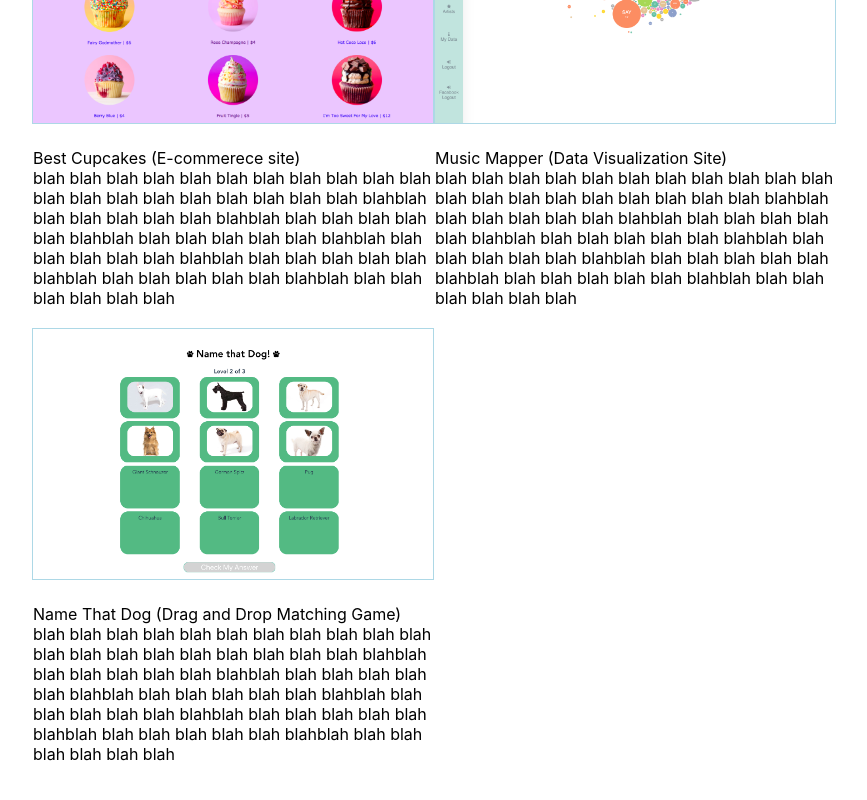
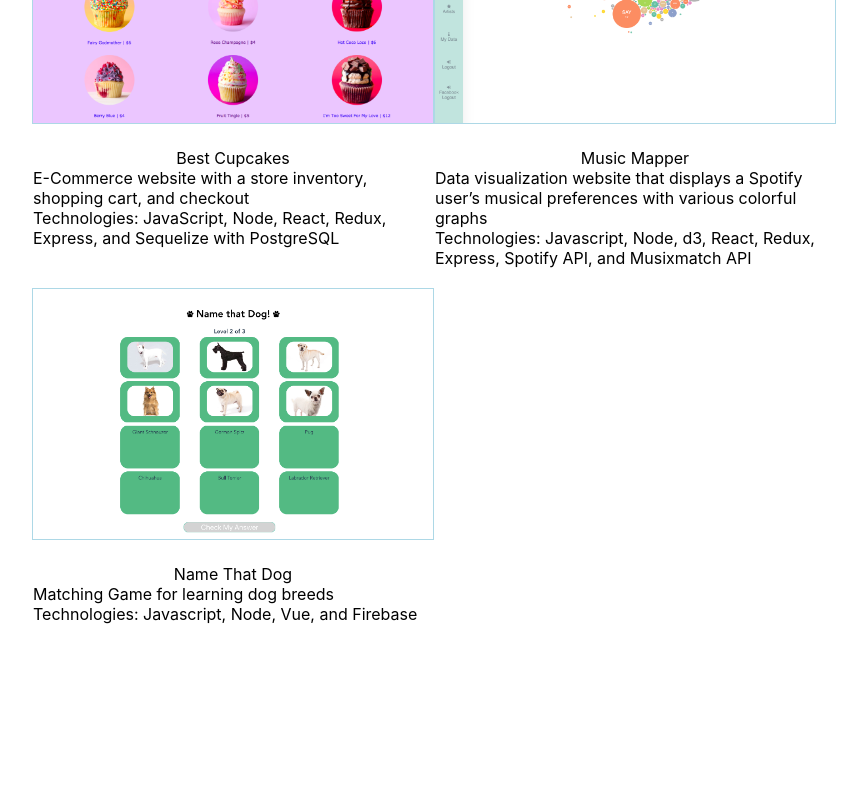
Before and after one commit to nataliegarate/personal-website, a React (Create React App) app: page / in a window 1280 px wide. Shown: the part 1205-2005 px from the top of the page, without its empty margins (32-899 px from the left). After the commit the page ends 1929 px from the top, so only its background shows below. Built offline with nearby package versions, Linux system fonts and the light colour scheme.

Commit message:
updated project descriptions

```diff
--- a/src/App.css
+++ b/src/App.css
@@ -80,6 +80,7 @@
   padding: 0px;
   width: 90%;
   flex-wrap: wrap;
+  align-items: flex-start;
 }
 
 
@@ -123,3 +124,11 @@
 .single-text-item{
   width: 400px;
 }
+
+.project-title{
+  text-align: center;
+}
+
+/* .project-description{
+  font-style: italic;
+} */
--- a/src/Projects.js
+++ b/src/Projects.js
@@ -9,29 +9,44 @@ function Projects() {
       <div className='all-project-items-container'>
         <div className='project-item'>
           <div className='single-sub-item'>
-          <img src="./BestCupcakes.png" className='project-photo'/>
+            <img src="./BestCupcakes.png" className='project-photo' />
           </div>
           <div className='single-text-item'>
-            Best Cupcakes (E-commerece site)
-            <br/> blah blah blah blah blah blah blah blah blah blah blah blah blah blah blah blah blah blah blah blah blahblah blah blah blah blah blah blahblah blah blah blah blah blah blahblah blah blah blah blah blah blahblah blah blah blah blah blah blahblah blah blah blah blah blah blahblah blah blah blah blah blah blahblah blah blah blah blah blah blah
+            <div className='project-title'>Best Cupcakes</div>
+            <div className='project-description'>
+            E-Commerce website with a store inventory, shopping cart, and checkout
+            </div>
+            <div className='project-tech'>
+            Technologies: JavaScript, Node, React, Redux, Express, and Sequelize with PostgreSQL
+            </div>
           </div>
         </div>
         <div className='project-item'>
           <div className='single-sub-item'>
-          <img src="./MusicMapper.png" className='project-photo'/>
+            <img src="./MusicMapper.png" className='project-photo' />
           </div>
           <div className='single-text-item'>
-          Music Mapper (Data Visualization Site)
-            <br/> blah blah blah blah blah blah blah blah blah blah blah blah blah blah blah blah blah blah blah blah blahblah blah blah blah blah blah blahblah blah blah blah blah blah blahblah blah blah blah blah blah blahblah blah blah blah blah blah blahblah blah blah blah blah blah blahblah blah blah blah blah blah blahblah blah blah blah blah blah blah
+            <div className='project-title'>Music Mapper</div>
+            <div className='project-description'>
+              Data visualization website that displays a Spotify user’s musical preferences with various colorful graphs
+              </div>
+              <div className='project-tech'>
+              Technologies: Javascript, Node, d3, React, Redux, Express, Spotify API, and Musixmatch API
+            </div>
           </div>
         </div>
         <div className='project-item'>
           <div className='single-sub-item'>
-          <img src="./NameThatDog.png" className='project-photo'/>
+            <img src="./NameThatDog.png" className='project-photo' />
           </div>
           <div className='single-text-item'>
-          Name That Dog (Drag and Drop Matching Game)
-            <br/> blah blah blah blah blah blah blah blah blah blah blah blah blah blah blah blah blah blah blah blah blahblah blah blah blah blah blah blahblah blah blah blah blah blah blahblah blah blah blah blah blah blahblah blah blah blah blah blah blahblah blah blah blah blah blah blahblah blah blah blah blah blah blahblah blah blah blah blah blah blah
+            <div className='project-title'> Name That Dog</div>
+            <div className='project-description'>
+              Matching Game for learning dog breeds
+              </div>
+              <div className='project-tech'>
+              Technologies:  Javascript, Node, Vue, and Firebase
+             </div>
           </div>
         </div>
       </div>
```
